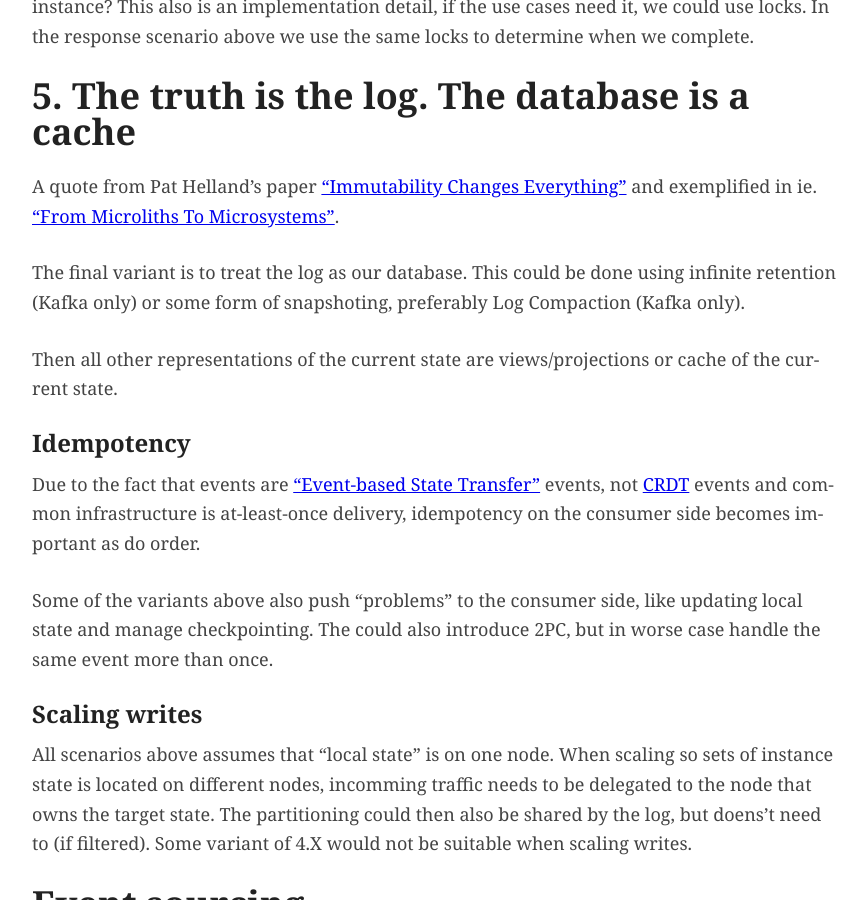
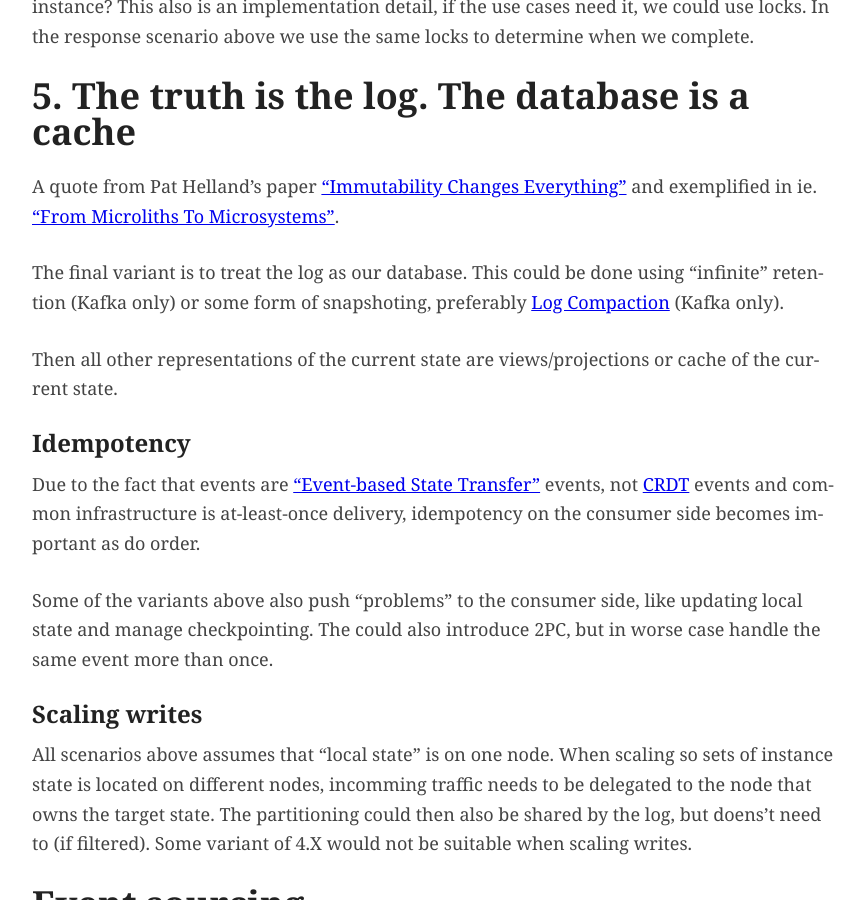
Before and after one commit to perokvist/event-driven-architecture, a Jekyll site: the page built from index.md, in a window 1280 px wide and 900 px high, scrolled down 4581 px. Shown: the whole window, without its empty margins (203-1069 px from the left). Built offline with Jekyll 4.4.1, drawn with Linux system fonts in a browser that asks for light colours; our own code applies the rules of GitHub Pages for plain Markdown files; part of the change alters nothing that is shown.

```diff
--- a/index.md
+++ b/index.md
@@ -88,7 +88,7 @@ Responding to the client is one thing, but what about multiple commands targetin
 
 A quote from Pat Helland's paper ["Immutability Changes Everything"](http://cidrdb.org/cidr2015/Papers/CIDR15_Paper16.pdf) and exemplified in ie. ["From Microliths To Microsystems"](https://www.slideshare.net/jboner/from-microliths-to-microsystems).
 
-The final variant is to treat the log as our database. This could be done using infinite retention (Kafka only) or some form of snapshoting, preferably Log Compaction (Kafka only).
+The final variant is to treat the log as our database. This could be done using "infinite" retention (Kafka only) or some form of snapshoting, preferably [Log Compaction](https://www.linkedin.com/pulse/kafka-architecture-log-compaction-jean-paul-azar) (Kafka only).
 
 Then all other representations of the current state are views/projections or cache of the current state.
 
```
